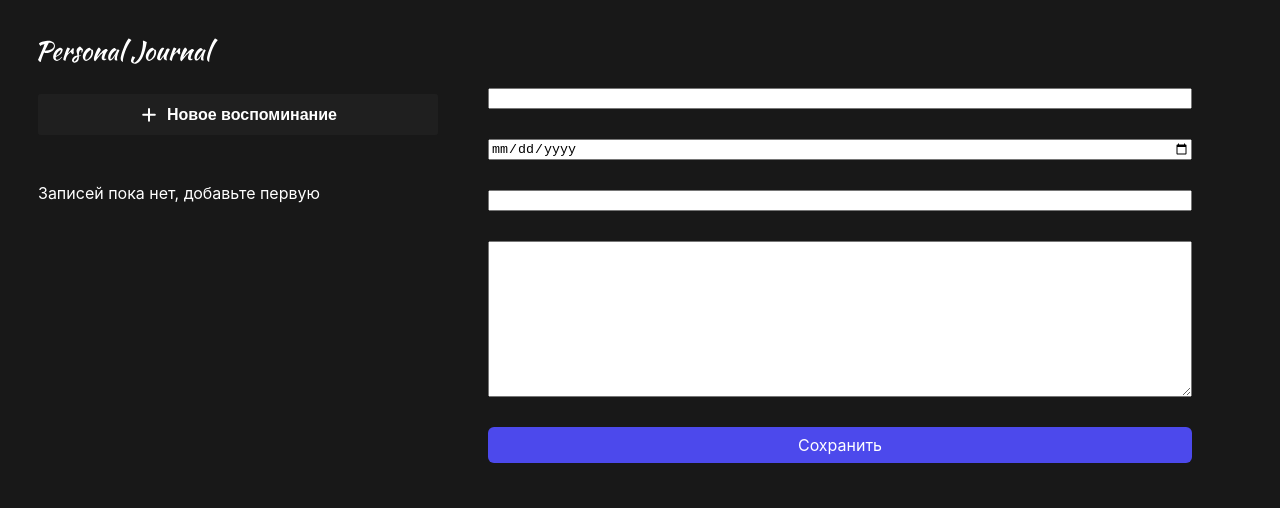
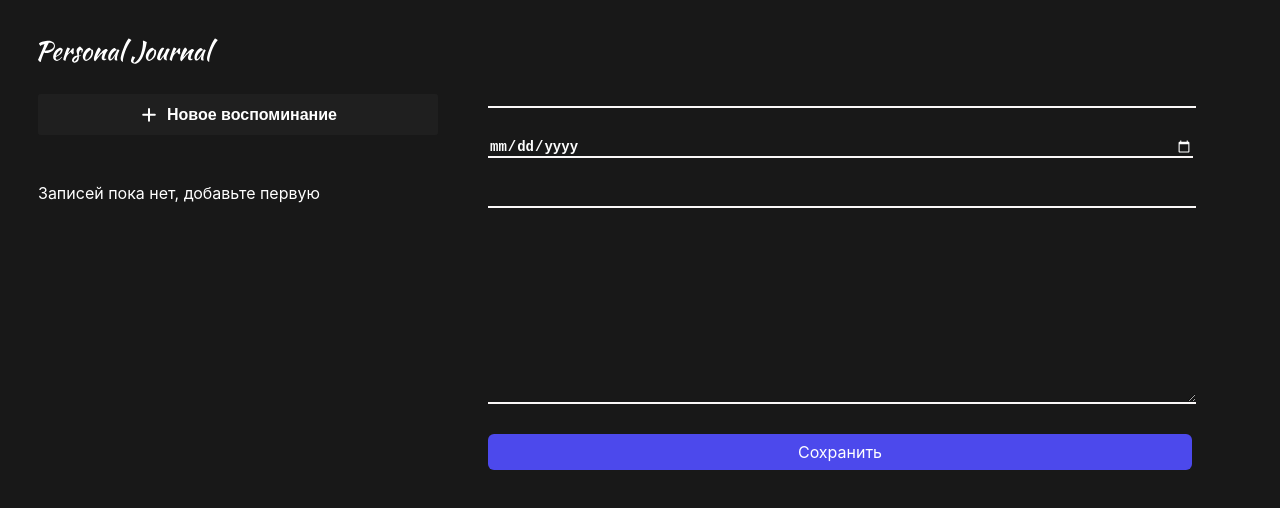
Before and after one commit to ZaikaAnton/project-journal-list, a React app: page / in a window 1280 px wide. Shown: the top 508 px of the page. Built offline with nearby package versions, Linux system fonts and the light colour scheme; the HTML template or start-up script is replaced by a standard one.

Commit message:
update styles

```diff
--- a/src/components/JournalForm/JournalForm.jsx
+++ b/src/components/JournalForm/JournalForm.jsx
@@ -52,20 +52,26 @@ function JournalForm({ onSubmit }) {
       <input
         type="text"
         name="title"
-        className={`input ${formValidState.title ? "" : styles["invalid"]}`}
+        className={`${styles["input"]} ${
+          formValidState.title ? "" : styles["invalid"]
+        }`}
       />
       <input
         type="date"
         name="date"
-        className={`input ${formValidState.date ? "" : styles["invalid"]}`}
+        className={`${styles["input"]} ${
+          formValidState.date ? "" : styles["invalid"]
+        }`}
       />
-      <input type="text" name="tag" />
+      <input type="text" name="tag" className={styles["input"]} />
       <textarea
         name="text"
         id=""
         cols="30"
         rows="10"
-        className={`input ${formValidState.text ? "" : styles["invalid"]}`}
+        className={`${styles["input"]} ${
+          formValidState.text ? "" : styles["invalid"]
+        }`}
       ></textarea>
       <Button
         textButtonSave="Сохранить"
--- a/src/components/JournalForm/JournalForm.module.css
+++ b/src/components/JournalForm/JournalForm.module.css
@@ -36,8 +36,8 @@
   font-style: normal;
   font-weight: 600;
   line-height: normal;
-  border-bottom: 2px solid #6e6c6c;
-  color: rgb(248, 240, 224);
+  border-bottom: 2px solid #faf7f7;
+  color: rgb(253, 253, 253);
   width: 100%;
 }
 
@@ -46,6 +46,6 @@
   background-color: rgb(233, 138, 138);
 }
 
-/* input[type="date"]::-webkit-calendar-picker-indicator {
+input[type="date"]::-webkit-calendar-picker-indicator {
   filter: brightness(0) invert(1);
-} */
+}
```
